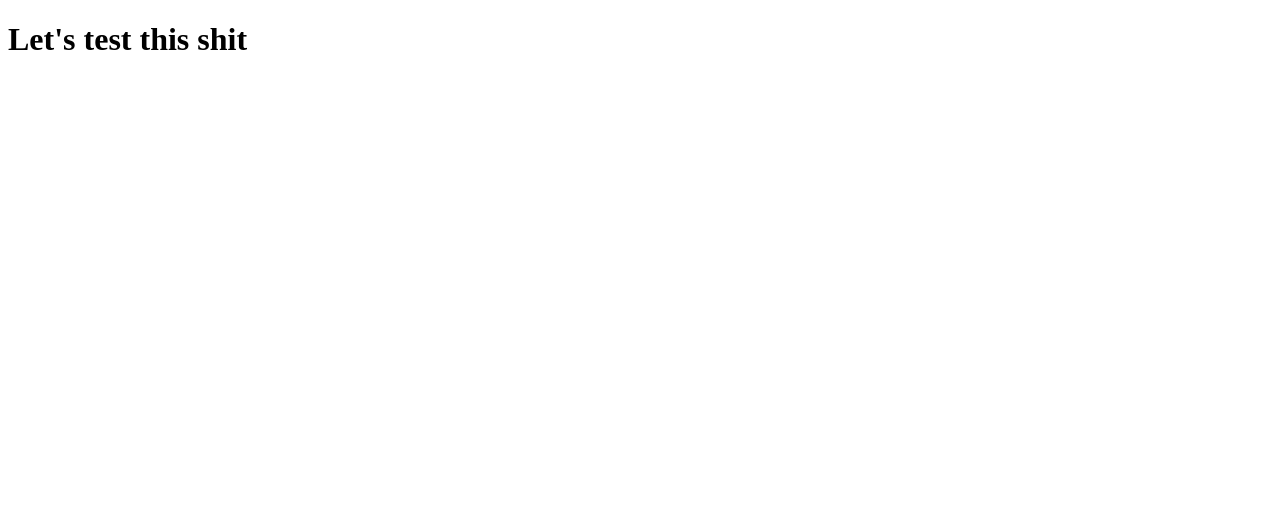
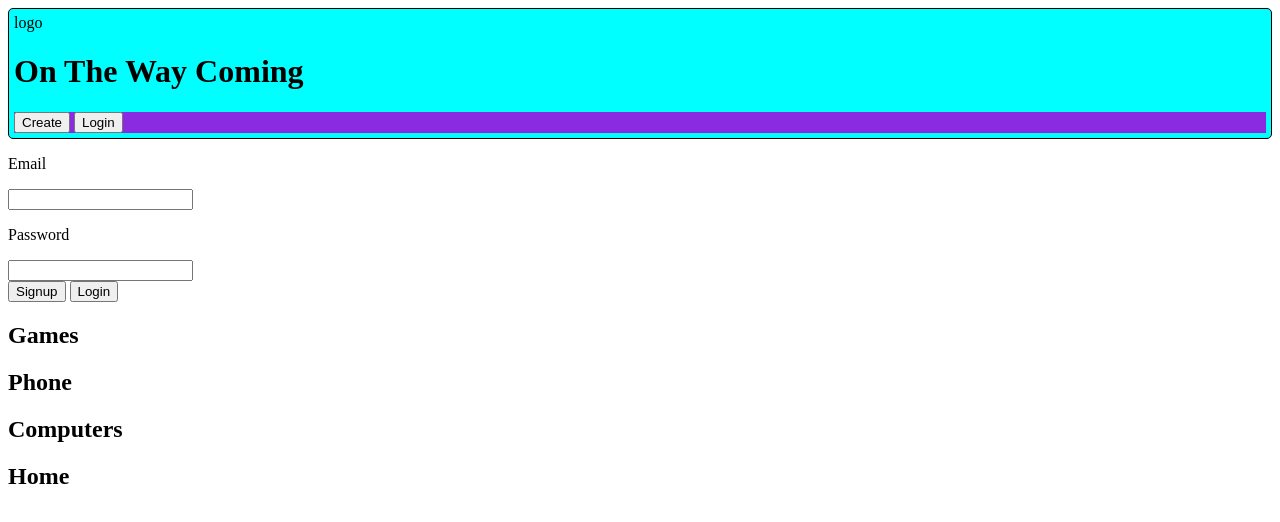
Before and after one commit to wedidit02/Webproject, a plain HTML site: page index.html in a window 1280 px wide. Drawn offline with Linux system fonts and the light colour scheme.

Commit message:
style.css

```diff
--- a/index.html
+++ b/index.html
@@ -4,9 +4,44 @@
   <meta charset="UTF-8">
   <meta http-equiv="X-UA-Compatible" content="IE=edge">
   <meta name="viewport" content="width=device-width, initial-scale=1.0">
-  <title>HOME</title>
+  <link rel="stylesheet" href="style.css">
+  <title>Home</title>
 </head>
 <body>
-  <h1>Let's test this shit</h1>
+  <main class="head-tab">
+    <div class="logo">logo</div>
+    <div class="site-name">
+      <h1>On The Way Coming</h1>
+    </div>
+    <div class="user-section-1">
+      <button>Create</button>
+      <button>Login</button>
+    </div>
+  </main>
+  <section class="user-section-2">
+    <div>
+      <p>Email</p>
+      <input>
+      <p>Password</p>
+      <input >
+    </div>
+    <div>
+      <button>Signup</button>
+      <button>Login</button>
+    </div>
+  </section>
+  <section>
+    <div>
+      <h2>Games</h2>
+    </div>
+    <div>
+      <h2>Phone</h2>
+    </div>
+    <div>
+      <h2>Computers</h2>
+    </div><div>
+      <h2>Home</h2>
+    </div>
+  </section>
 </body>
 </html>
--- a/style.css
+++ b/style.css
@@ -0,0 +1,9 @@
+.head-tab{
+    background-color: aqua;
+    border: solid 1px;
+    border-radius: 5px;
+    padding: 5px;
+}
+.user-section-1{
+    background-color: blueviolet;
+}
```
